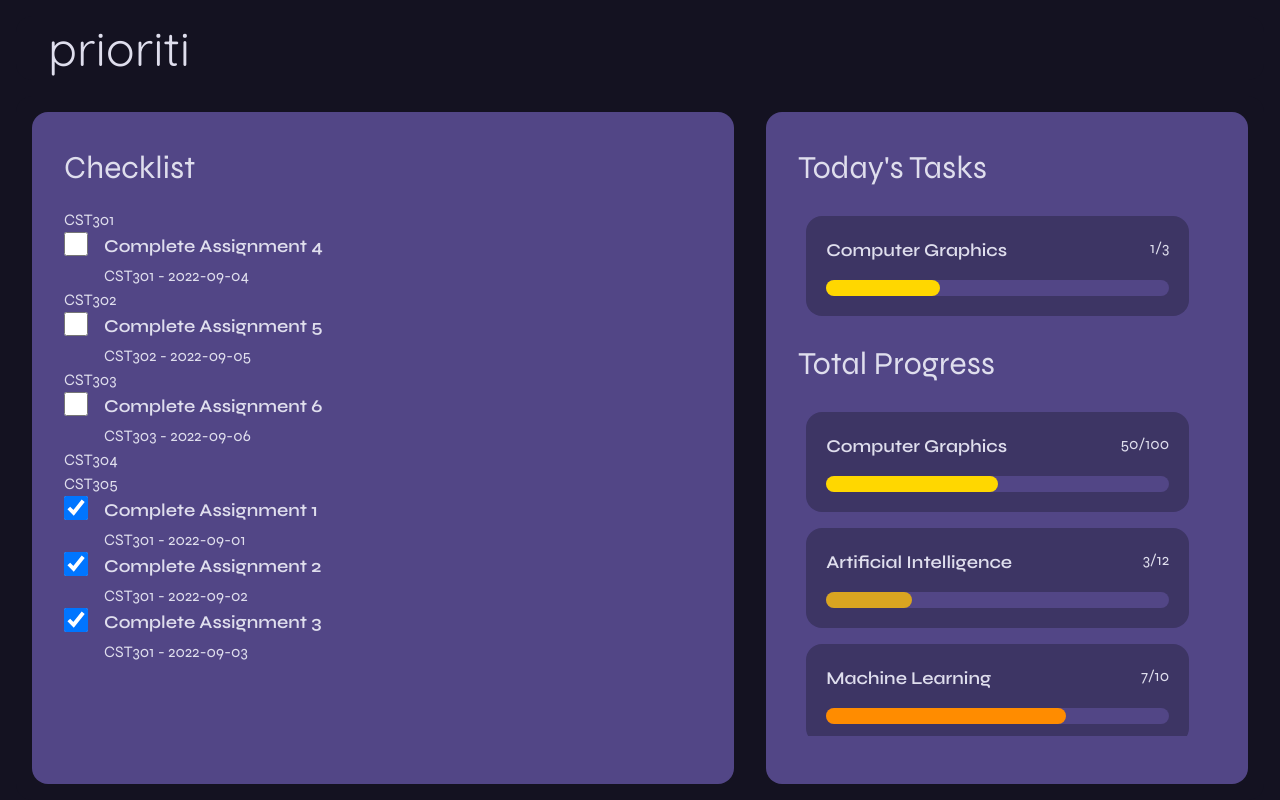
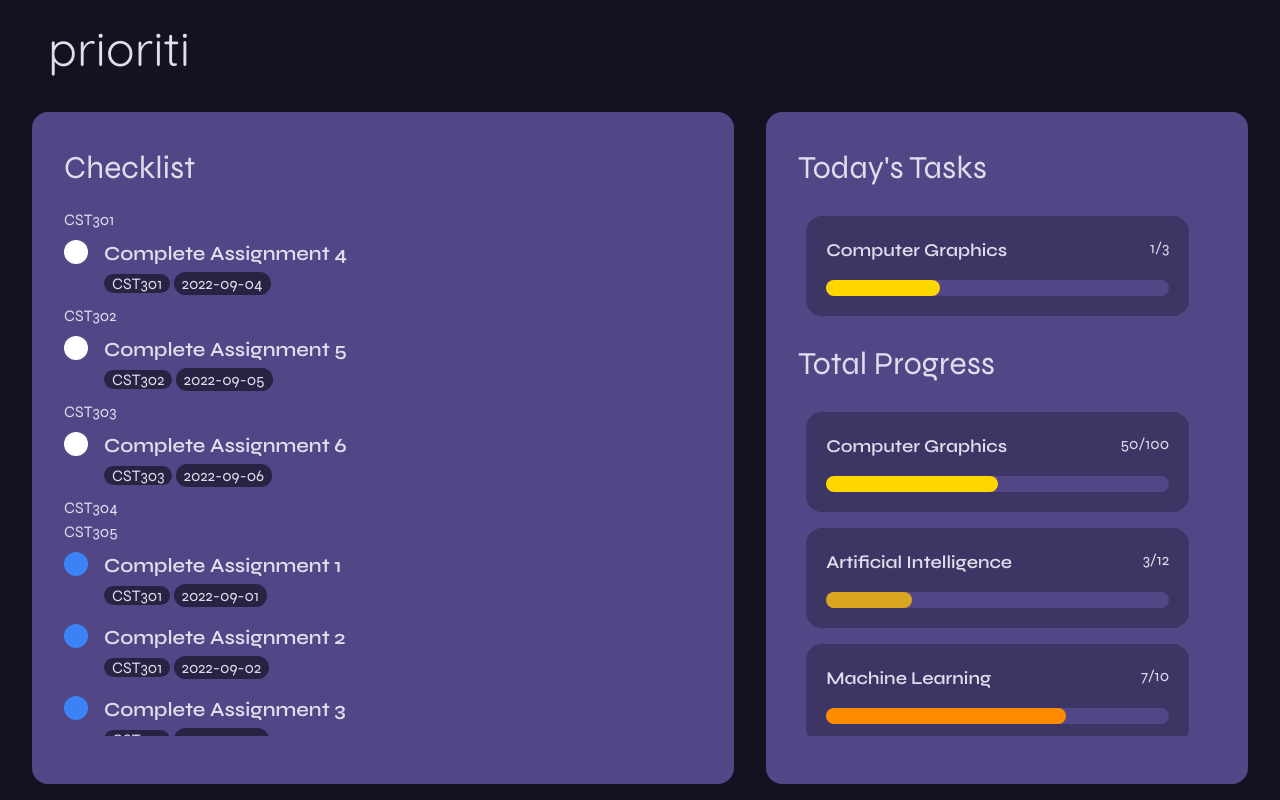
Before and after one commit to n1ved/prioriti, a Next.js app: page /dashboard in a window 1280 px wide. Built offline with nearby package versions, Linux system fonts and the light colour scheme.

Commit message:
style : update check list's and heading style

```diff
--- a/package.json
+++ b/package.json
@@ -10,6 +10,7 @@
   },
   "dependencies": {
     "@types/react-datepicker": "^6.2.0",
+    "lucide-react": "^0.511.0",
     "next": "15.1.3",
     "react": "^19.0.0",
     "react-datepicker": "^8.2.1",
--- a/src/app/dashboard/page.module.css
+++ b/src/app/dashboard/page.module.css
@@ -76,3 +76,15 @@
     overflow-x: hidden;
     scrollbar-width: thin;
 }
+
+.checklist_course_title{
+    background-color: var(--accent-100);
+    padding: 0.5rem 1rem;
+    margin: 0.5rem 0;
+    font-size: 1.1rem;
+    font-weight: bold;
+    border-radius: 1rem;
+    max-width: fit-content;
+    display: flex;
+    gap: 0.5rem;
+}
--- a/src/components/checkbox/TaskCheckBox.tsx
+++ b/src/components/checkbox/TaskCheckBox.tsx
@@ -3,18 +3,18 @@ interface TaskCheckBoxProps {
   name: string,
   course: string,
   date: string,
-  timeRequired: number,
+  timeRequired?: number,
   isDone: boolean,
   handlerFunction: (id:string,value: boolean) => void
 }
 
 export default function TaskCheckBox({id,name,course,date,timeRequired,isDone,handlerFunction}: TaskCheckBoxProps) {
     return (
-        <div className={"flex flex-row space-x-4 w-full"}>
-            <input type="checkbox" className={"w-6 h-6"} checked={isDone} onChange={(value) => {handlerFunction(id,!!value)}}/>
+        <div className={"flex flex-row space-x-4 w-full py-2"}>
+            <input type="checkbox" className={"w-6 h-6 appearance-none bg-white checked:bg-blue-500 rounded-2xl"} checked={isDone} onChange={(value) => {handlerFunction(id,!!value)}}/>
             <div className={"flex flex-col space-y-1"}>
-                <h3 className={"text-lg font-semibold"}>{name}</h3>
-                <p className={"text-md"}>{course} - {date}</p>
+                <h3 className={"text-xl font-semibold"}>{name}</h3>
+                <p className={"text-md"}><span className={"bg-primary-200 py-1~ px-2 rounded-2xl"}>{course}</span> <span className={"bg-primary-200 py-0.5 px-2 rounded-2xl"}>{date}</span></p>
             </div>
         </div>
     )
```
Also changed, not shown: 1 other file (tests, documents, lock files or other folders).
